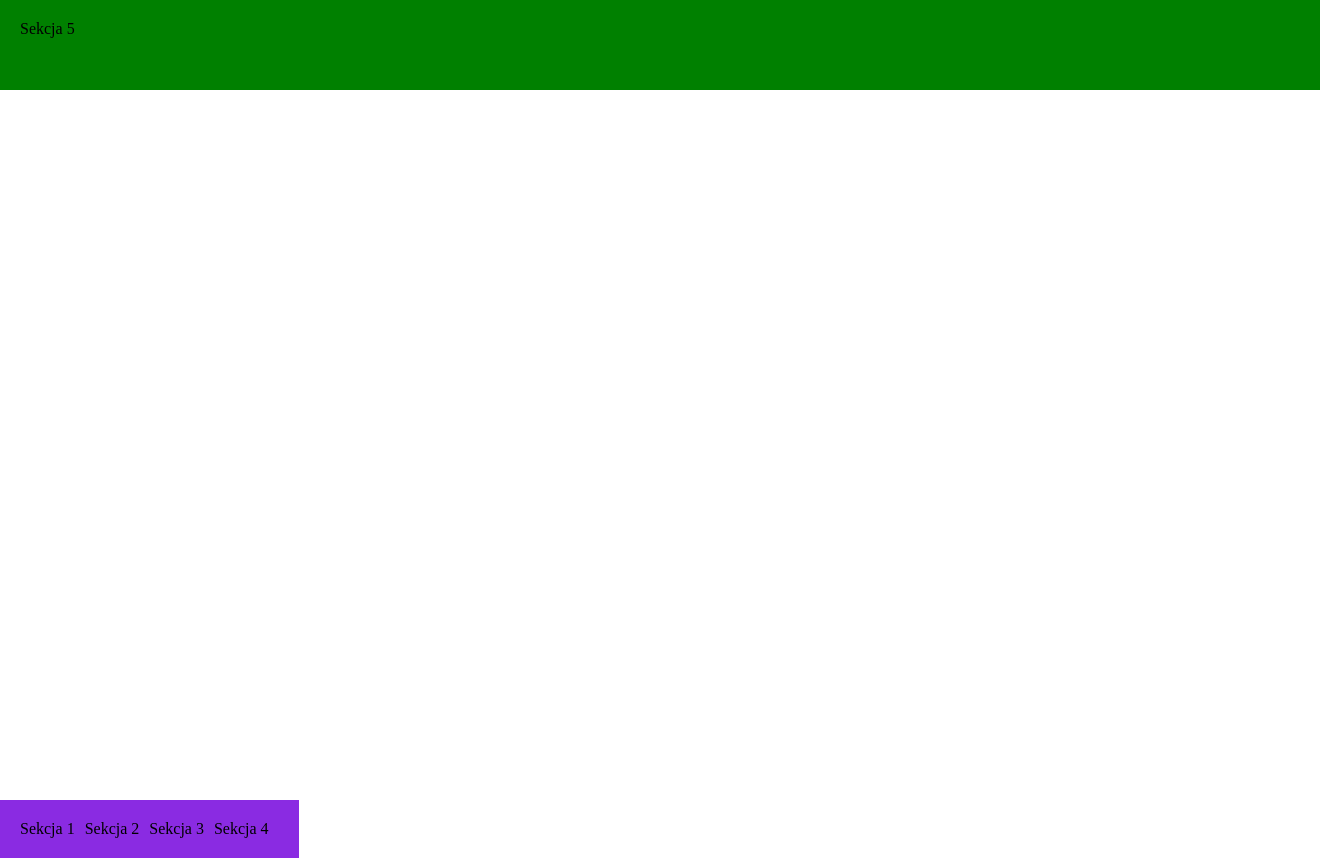
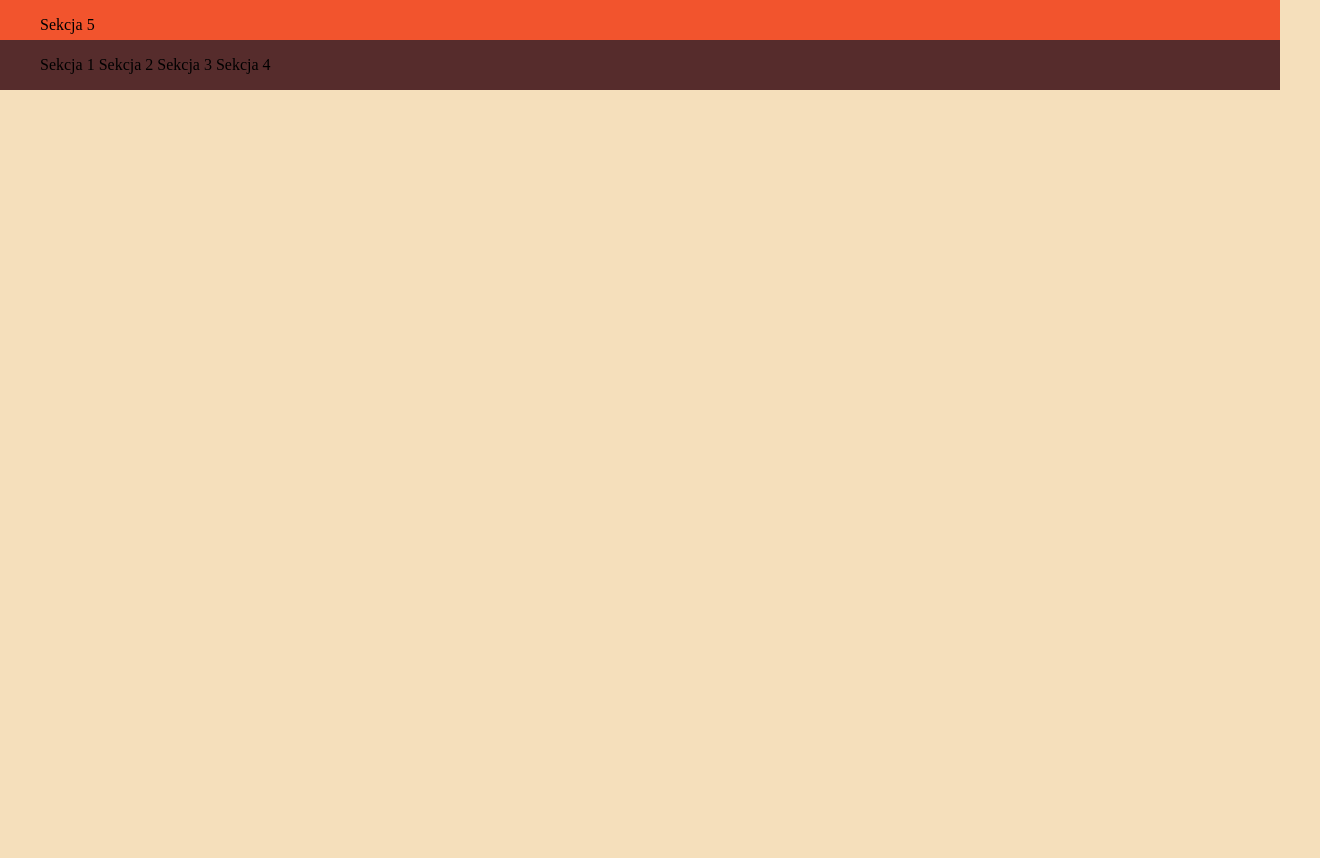
Before and after one commit to ezi000/strona, a plain HTML site: page index.html in a window 1280 px wide. Shown: the whole page, 1320 px wide, since content can reach past the window. After the commit the page ends 800 px from the top, so only its background shows below. Drawn offline with Linux system fonts and the light colour scheme.

Commit message:
xampp is dead

```diff
--- a/css/main.css
+++ b/css/main.css
@@ -1,59 +1,28 @@
-
 body{
+    background: #F5DFBB;
     margin: 0;
 }
-.nav-bar ul {
-    list-style: none;
-    margin: 0;
-    padding: 0;
-    display: flex;
+.nav-bar{
+    width: 100%;
+    height: 50px;
 }
+.first-line{
+    height: 40px;
+    background: #F2542D;
+}
+.second-line{
+    height: 50px;
+    background: #562C2C;
 
-.nav-bar li {
-    margin-right: 10px;
-}
-
-.nav-bar a {
-    color: #fff;
-    text-decoration: none;
-}
-
-.second-nav ul {
-    list-style: none;
-    margin: 0;
-    padding: 0;
-    display: flex;
-}
-
-.second-nav li {
-    margin-right: 10px;
-}
-
-.second-nav a {
-    color: #fff;
-    text-decoration: none;
 }
 
 
-
-
-
-
-
-
-
-
-.nav-bar {
-    width: 100%;
-    height: 50px;
-    padding: 20px;
-    background-color: green;
+.menu-list{
+    list-style: none;
+    line-height: 50px;
+    margin: 0;
 }
 
-.second-nav {
-    position: absolute;
-    top: 100%;
-    left: 0;
-    padding: 20px;
-    background-color: blueviolet;
+.menu-list li{
+    display: inline;
 }
--- a/index.html
+++ b/index.html
@@ -8,6 +8,8 @@
 
     <meta name="referrer" content="origin">
     <meta name="robots" content="index, follow">
+
+
     <link rel="stylesheet" href="css/main.css">
 
     <title>
@@ -23,20 +25,27 @@
 
 <div class="nav-bar" id="top-nav-bar">
 
-    <ul>
+    <div class="first-line">
+
+        <ul class="menu-list">
             <li>Sekcja 5</li>
+
         </ul>
 
     </div>
 
-<div class="second-nav">
-
-    <ul>
+    <div class="second-line">
+        <ul class="menu-list">
             <li>Sekcja 1</li>
             <li>Sekcja 2</li>
             <li>Sekcja 3</li>
             <li>Sekcja 4</li>
+
+
         </ul>
+
+    </div>
+
 
 </div>
 
```
Lines whose indentation alone changed are shown as unchanged.
